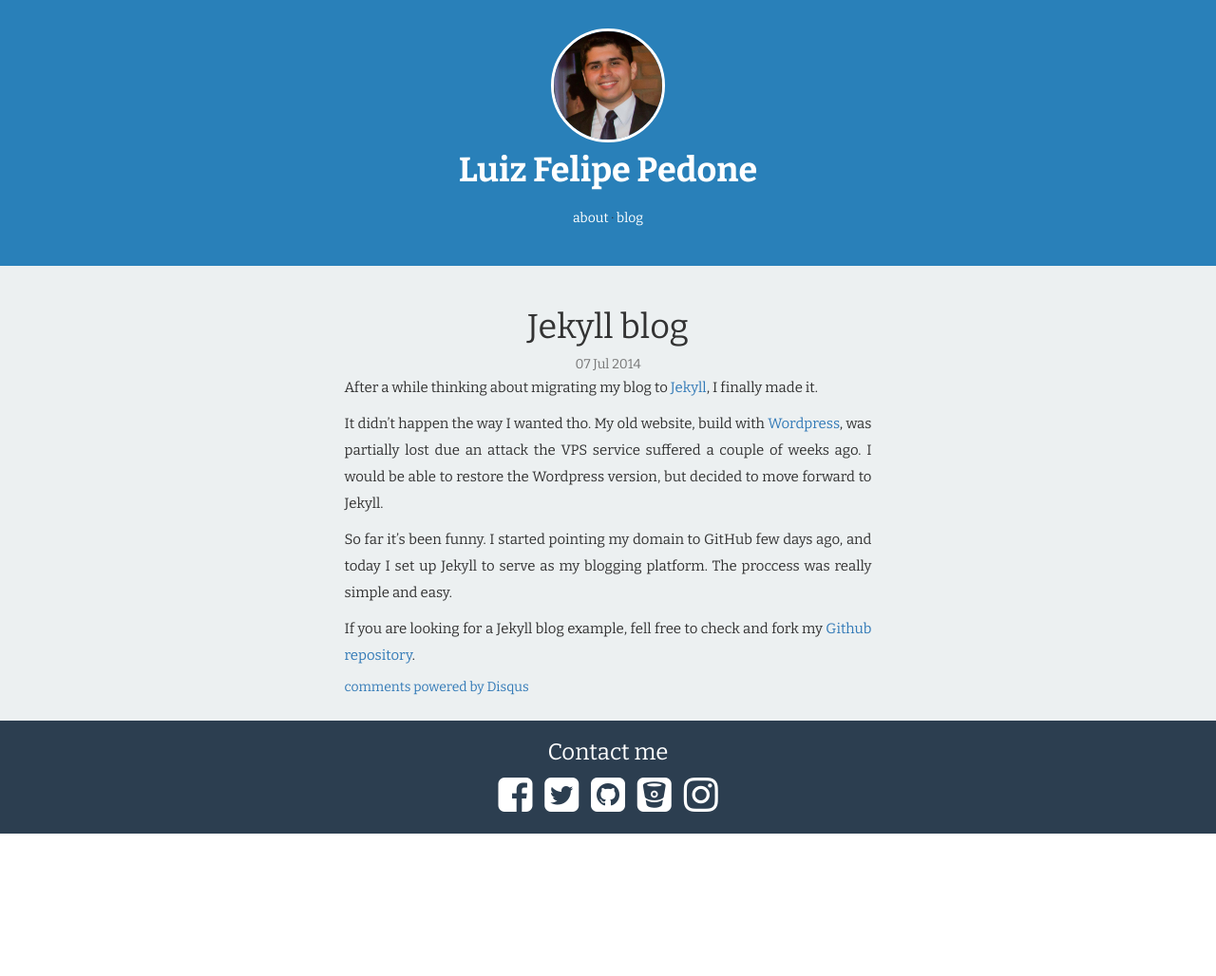
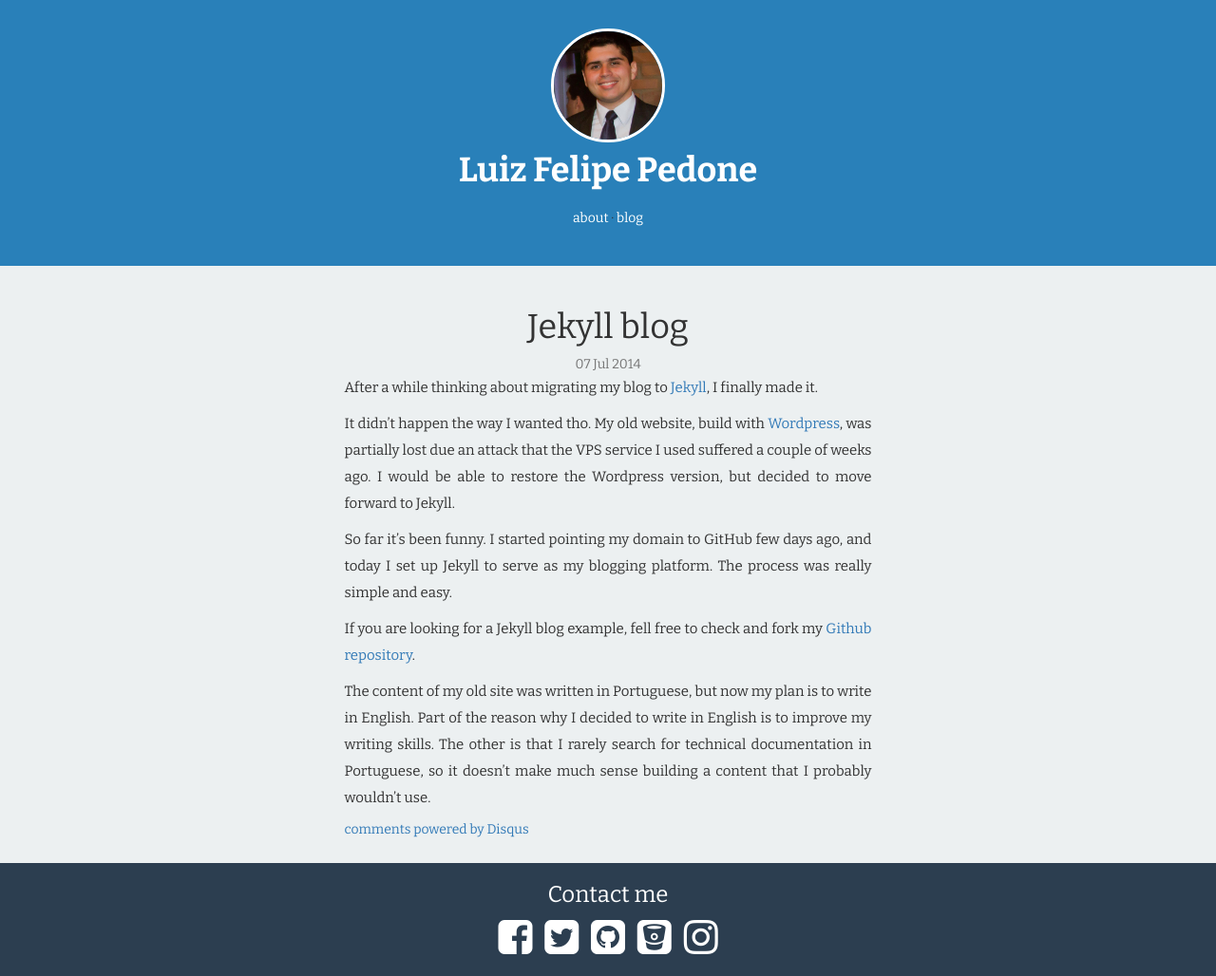
Before and after one commit to luizpedone/luizpedone.github.io, a Jekyll site: the page built from _posts/2014-07-03-jekyll-blog.markdown, in a window 1280 px wide. Shown: the whole page at 95% size. Built offline with Jekyll 4.4.1, drawn with Linux system fonts in a browser that asks for light colours; nearby versions of some CDN libraries; comment, search, counter and statistics services are not loaded; before the commit the page ends 900 px from its top, so only the background shows below that.

Commit message:
Add paragraph, fix typos

```diff
--- a/_posts/2014-07-03-jekyll-blog.markdown
+++ b/_posts/2014-07-03-jekyll-blog.markdown
@@ -6,8 +6,10 @@ date:   2014-07-03 20:28:00
 
 After a while thinking about migrating my blog to [Jekyll](http://jekyllrb.com/), I finally made it.
 
-It didn't happen the way I wanted tho. My old website, build with [Wordpress](http://wordpress.org), was partially lost due an attack the VPS service suffered a couple of weeks ago. I would be able to restore the Wordpress version, but decided to move forward to Jekyll.
+It didn't happen the way I wanted tho. My old website, build with [Wordpress](http://wordpress.org), was partially lost due an attack that the VPS service I used suffered a couple of weeks ago. I would be able to restore the Wordpress version, but decided to move forward to Jekyll.
 
-So far it's been funny. I started pointing my domain to GitHub few days ago, and today I set up Jekyll to serve as my blogging platform. The proccess was really simple and easy.
+So far it's been funny. I started pointing my domain to GitHub few days ago, and today I set up Jekyll to serve as my blogging platform. The process was really simple and easy.
 
 If you are looking for a Jekyll blog example, fell free to check and fork my [Github repository](http://github.com/luizpedone/luizpedone.github.io).
+
+The content of my old site was written in Portuguese, but now my plan is to write in English. Part of the reason why I decided to write in English is to improve my writing skills. The other is that I rarely search for technical documentation in Portuguese, so it doesn't make much sense building a content that I probably wouldn't use.
```
